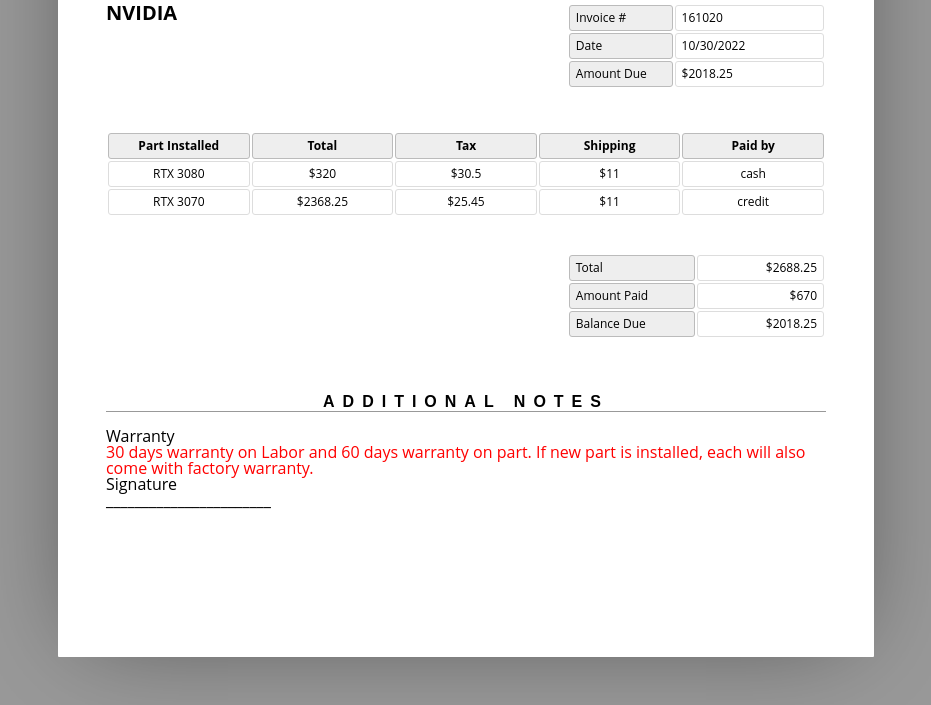
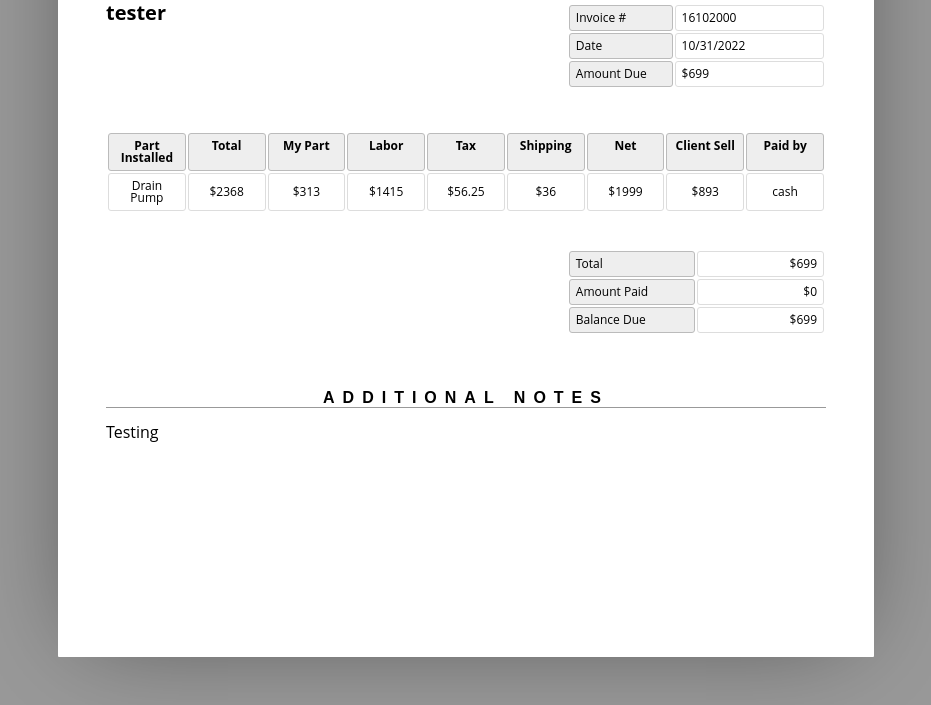
Before and after one commit to KimiNoNawa1610/Royal-Appliance-Services-API, a Flask app: template templates/internal_invoice_out.html in a window 1280 px wide. Shown: the part 447-1152 px from the top of the page, without its empty margins (174-1105 px from the left). Run offline with Flask 2, Linux system fonts and the light colour scheme; the template is opened without the code that fills it, so the values that code supplies are empty; parts of the project's set-up code (start-up, migrations or seed data) failed here and were passed over; some libraries are stand-ins or nearby versions.

Commit message:
Update internal_invoice_out.html

```diff
--- a/templates/internal_invoice_out.html
+++ b/templates/internal_invoice_out.html
@@ -131,20 +131,20 @@ aside h1 { border-color: #999; border-bottom-style: solid; }
 		<article>
 			<h1>Recipient</h1>
 			<address>
-				<p>NVIDIA</p>
+				<p>tester</p>
 			</address>
 			<table class="meta">
 				<tr>
 					<th><span>Invoice #</span></th>
-					<td><span>161020</span></td>
+					<td><span>16102000</span></td>
 				</tr>
 				<tr>
 					<th><span>Date</span></th>
-					<td><span>10/30/2022</span></td>
+					<td><span>10/31/2022</span></td>
 				</tr>
 				<tr>
 					<th><span>Amount Due</span></th>
-					<td><span id="prefix">$</span><span>2018.25</span></td>
+					<td><span id="prefix">$</span><span>699</span></td>
 				</tr>
 			</table>
 			<table class="inventory">
@@ -152,25 +152,27 @@ aside h1 { border-color: #999; border-bottom-style: solid; }
 					<tr>
 						<th><span>Part Installed</span></th>
 						<th><span>Total</span></th>
+						<th><span>My Part</span></th>
+						<th><span>Labor</span></th>
 						<th><span>Tax</span></th>
 						<th><span>Shipping</span></th>
+						<th><span>Net</span></th>
+						<th><span>Client Sell</span></th>
 						<th><span>Paid by</span></th>
+
 					</tr>
 				</thead>
 				<tbody>
 					<tr>
-    <td style="text-align: center; vertical-align: middle;">RTX 3080</td>
-    <td style="text-align: center; vertical-align: middle;">$320</td>
-    <td style="text-align: center; vertical-align: middle;">$30.5</td>
-    <td style="text-align: center; vertical-align: middle;">$11</td>
+    <td style="text-align: center; vertical-align: middle;">Drain Pump</td>
+    <td style="text-align: center; vertical-align: middle;">$2368</td>
+    <td style="text-align: center; vertical-align: middle;">$313</td>
+    <td style="text-align: center; vertical-align: middle;">$1415</td>
+    <td style="text-align: center; vertical-align: middle;">$56.25</td>
+    <td style="text-align: center; vertical-align: middle;">$36</td>
+    <td style="text-align: center; vertical-align: middle;">$1999</td>
+    <td style="text-align: center; vertical-align: middle;">$893</td>
     <td style="text-align: center; vertical-align: middle;">cash</td>
-</tr>
-<tr>
-    <td style="text-align: center; vertical-align: middle;">RTX 3070</td>
-    <td style="text-align: center; vertical-align: middle;">$2368.25</td>
-    <td style="text-align: center; vertical-align: middle;">$25.45</td>
-    <td style="text-align: center; vertical-align: middle;">$11</td>
-    <td style="text-align: center; vertical-align: middle;">credit</td>
 </tr>
 
 				</tbody>
@@ -178,25 +180,22 @@ aside h1 { border-color: #999; border-bottom-style: solid; }
 			<table class="balance">
 				<tr>
 					<th><span>Total</span></th>
-					<td><span>$</span><span>2688.25</span></td>
+					<td><span>$</span><span>699</span></td>
 				</tr>
 				<tr>
 					<th><span>Amount Paid</span></th>
-					<td><span>$</span><span>670</span></td>
+					<td><span>$</span><span>0</span></td>
 				</tr>
 				<tr>
 					<th><span>Balance Due</span></th>
-					<td><span>$</span><span>2018.25</span></td>
+					<td><span>$</span><span>699</span></td>
 				</tr>
 			</table>
 		</article>
 		<aside>
 			<h1><span>Additional Notes</span></h1>
 			<div>
-				<h4>Warranty</h4>
-				<p style="color:red;">30 days warranty on Labor and 60 days warranty on part. If new part is installed, each will also come with factory warranty.</p>
-				<h4>Signature</h4>
-				<p>_______________________</p>
+				<p>Testing</p>
 			</div>
 		</aside>
 	</body>
```
